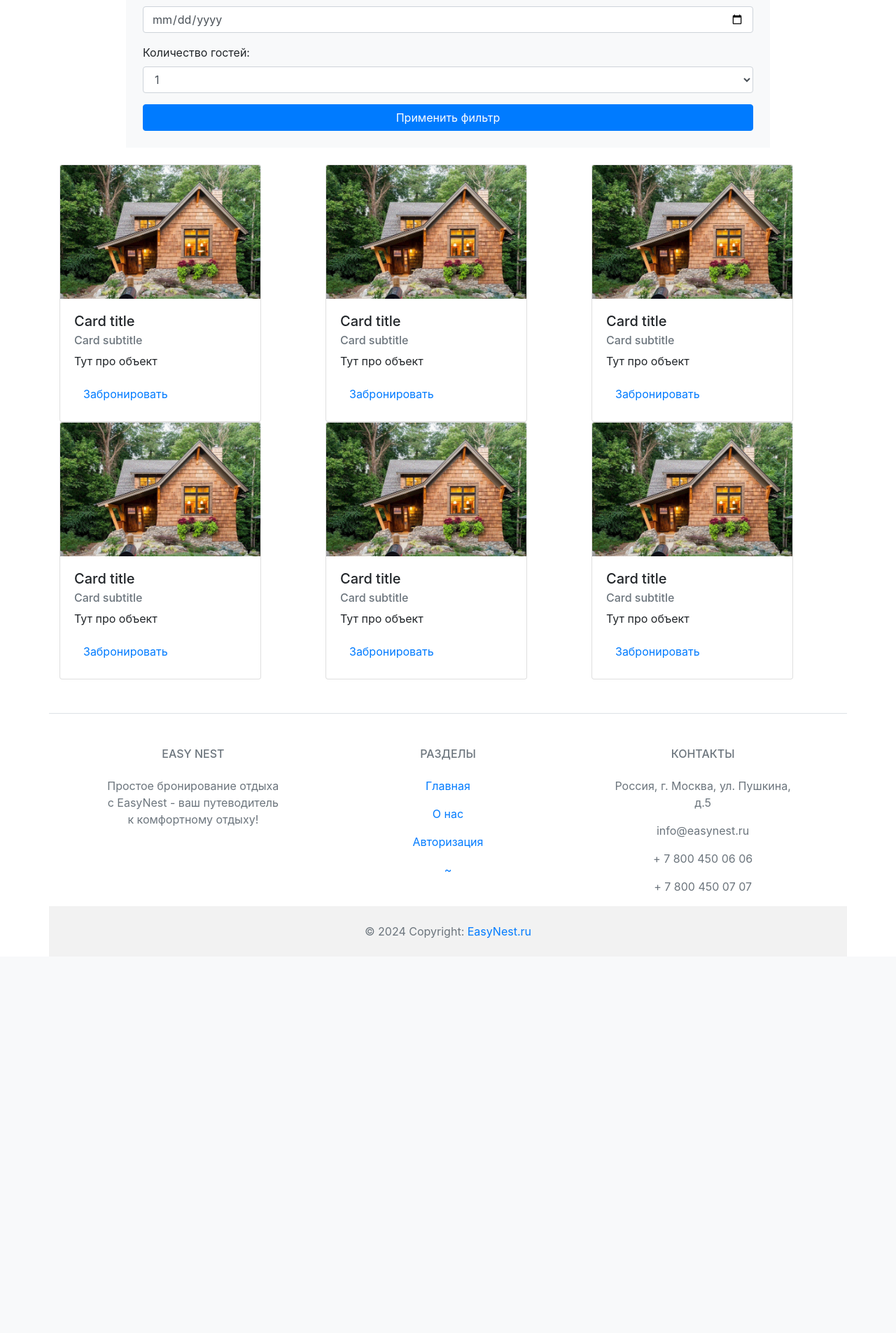
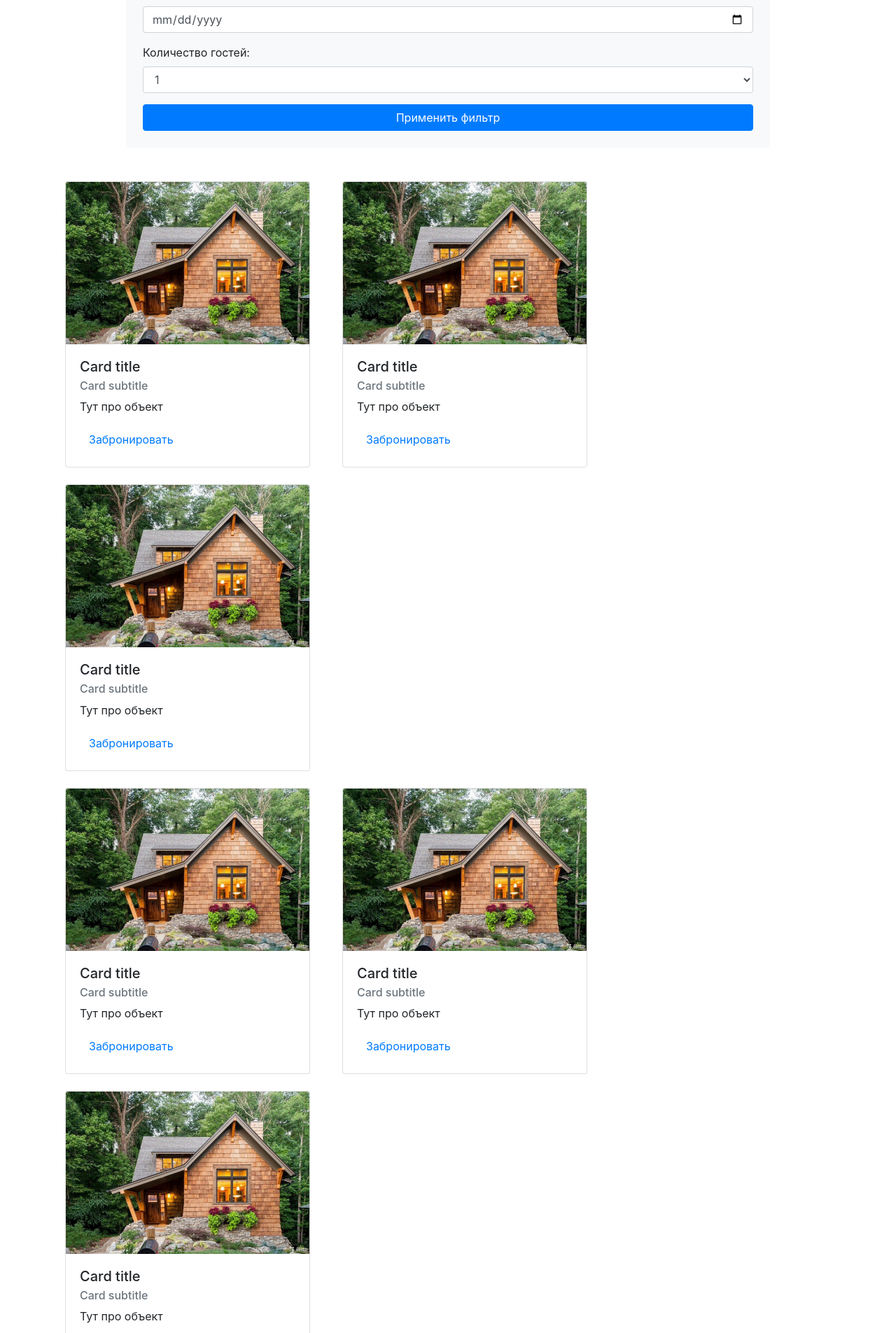
Before and after one commit to Egach457/LP32_DEV, a Flask app: page / in a window 1280 px wide. Shown: the part 352-2257 px from the top of the page at 70% size. Before the commit the page ends 1693 px from the top, so only its background shows below. Run offline with Flask 3, Linux system fonts and the light colour scheme.

Commit message:
main page

```diff
--- a/source/webapp/app.py
+++ b/source/webapp/app.py
@@ -6,7 +6,7 @@ from cards.views import blueprint as cards_blueprint
 
 
 def create_app():
-    app = Flask(__name__)
+    app = Flask(__name__, static_folder='static')
     #app.config.from_pyfile('config.py')
 
     app.register_blueprint(cards_blueprint)
--- a/source/webapp/templates/Cards/index.html
+++ b/source/webapp/templates/Cards/index.html
@@ -41,11 +41,11 @@
   </div>
 </div>
 
-<div class="container mx-auto mt-4">
+<div class="container mt-4">
   <div class="row">
-    <div class="col-md-4">
-      <div class="card" style="width: 18rem;">
-  <img src="/LP32_DEV/source/Webapp/static/img/home_1.jpg" class="card-img-top" alt="...">
+    <div class="col-md-4 mx-2">
+      <div class="card mt-4">
+        <img src="/static/img/home1.jpg" class="card-img-top" alt="...">
         <div class="card-body">
           <h5 class="card-title">Card title</h5>
           <h6 class="card-subtitle mb-2 text-muted">Card subtitle</h6>
@@ -54,10 +54,10 @@
         </div>
       </div>
     </div>
-    <br>
-       <div class="col-md-4">
-<div class="card" style="width: 18rem;">
-  <img src="/LP32_DEV/source/Webapp/static/img/home_1.jpg" class="card-img-top" alt="...">
+
+    <div class="col-md-4 mx-2">
+      <div class="card mt-4">
+        <img src="/static/img/home1.jpg" class="card-img-top" alt="...">
         <div class="card-body">
           <h5 class="card-title">Card title</h5>
           <h6 class="card-subtitle mb-2 text-muted">Card subtitle</h6>
@@ -66,22 +66,10 @@
         </div>
       </div>
     </div>
-    <br>
-          <div class="col-md-4">
-<div class="card" style="width: 18rem;">
-  <img src="/LP32_DEV/source/Webapp/static/img/home_1.jpg" class="card-img-top" alt="...">
-  <div class="card-body">
-    <h5 class="card-title">Card title</h5>
-        <h6 class="card-subtitle mb-2 text-muted">Card subtitle</h6>
-    <p class="card-text">Тут про объект</p>
-    <a href="#" class="btn "><i class="fab fa-github"></i> Забронировать</a>
-  </div>
-  </div>
-  </div>
-    <br>
-    <div class="col-md-4">
-      <div class="card" style="width: 18rem;">
-  <img src="/LP32_DEV/source/Webapp/static/img/home_1.jpg" class="card-img-top" alt="...">
+
+    <div class="col-md-4 mx-2">
+      <div class="card mt-4">
+        <img src="/static/img/home1.jpg" class="card-img-top" alt="...">
         <div class="card-body">
           <h5 class="card-title">Card title</h5>
           <h6 class="card-subtitle mb-2 text-muted">Card subtitle</h6>
@@ -90,10 +78,12 @@
         </div>
       </div>
     </div>
-    <br>
-       <div class="col-md-4">
-<div class="card" style="width: 18rem;">
-  <img src="/LP32_DEV/source/Webapp/static/img/home_1.jpg" class="card-img-top" alt="...">
+  </div>
+
+  <div class="row">
+    <div class="col-md-4 mx-2">
+      <div class="card mt-4">
+        <img src="/static/img/home1.jpg" class="card-img-top" alt="...">
         <div class="card-body">
           <h5 class="card-title">Card title</h5>
           <h6 class="card-subtitle mb-2 text-muted">Card subtitle</h6>
@@ -102,10 +92,10 @@
         </div>
       </div>
     </div>
-    <br>
-          <div class="col-md-4">
-<div class="card" style="width: 18rem;">
-  <img src="/LP32_DEV/source/Webapp/static/img/home_1.jpg" class="card-img-top" alt="...">
+
+    <div class="col-md-4 mx-2">
+      <div class="card mt-4">
+        <img src="/static/img/home1.jpg" class="card-img-top" alt="...">
         <div class="card-body">
           <h5 class="card-title">Card title</h5>
           <h6 class="card-subtitle mb-2 text-muted">Card subtitle</h6>
@@ -114,4 +104,19 @@
         </div>
       </div>
     </div>
+
+    <div class="col-md-4 mx-2">
+      <div class="card mt-4">
+        <img src="/static/img/home1.jpg" class="card-img-top" alt="...">
+        <div class="card-body">
+          <h5 class="card-title">Card title</h5>
+          <h6 class="card-subtitle mb-2 text-muted">Card subtitle</h6>
+          <p class="card-text">Тут про объект</p>
+          <a href="#" class="btn"><i class="fab fa-github"></i> Забронировать</a>
+        </div>
+      </div>
+    </div>
+  </div>
+</div>
+
   {% endblock %}
--- a/source/webapp/templates/base.html
+++ b/source/webapp/templates/base.html
@@ -6,12 +6,26 @@
     <meta name="viewport" content="width=device-width, initial-scale=1, shrink-to-fit=no">
 
     <!-- Bootstrap CSS -->
+    <link rel="stylesheet" type="text/css" href="{{ url_for('static', filename='style.css') }}">
     <link rel="stylesheet" href="https://cdn.jsdelivr.net/npm/bootstrap@4.1.3/dist/css/bootstrap.min.css" integrity="sha384-MCw98/SFnGE8fJT3GXwEOngsV7Zt27NXFoaoApmYm81iuXoPkFOJwJ8ERdknLPMO" crossorigin="anonymous">
-    <link rel="stylesheet" href="/LP32_DEV/source/Webapp/static/style.css">
+
     <title>EasyNest</title>
   </head>
   <body>
-    {% include 'menu.html' %}
+    <nav class="navbar navbar-expand-lg navbar-light bg-light justify-content-center">
+          <ul class="nav w-100 justify-content-center">
+              <li class="nav-item">
+              <a class="nav-link active" aria-current="page" href="#">Главная</a>
+           </li>
+              <li class="nav-item">
+                <a class="nav-link" href="#">О сервисе</a>
+           </li>
+            <li class="nav-item">
+             <a class="nav-link" href="#">Log in</a>
+            </li>
+        </ul>
+    </nav>
+
     {% block content %}{% endblock %}
 
 
--- a/source/webapp/templates/menu.html
+++ /dev/null
@@ -1,14 +0,0 @@
-
-    <nav class="navbar navbar-expand-lg navbar-light bg-light justify-content-center">
-        <ul class="nav w-100 justify-content-center">
-            <li class="nav-item">
-            <a class="nav-link active" aria-current="page" href="#">Главная</a>
-         </li>
-            <li class="nav-item">
-              <a class="nav-link" href="#">О сервисе</a>
-         </li>
-          <li class="nav-item">
-           <a class="nav-link" href="#">Log in</a>
-          </li>
-      </ul>
-    </nav>
```
Also changed, not shown: source/webapp/static/img/home1.jpg (renamed from source/webapp/static/img/home_1.jpg). Lines whose indentation alone changed are shown as unchanged.
